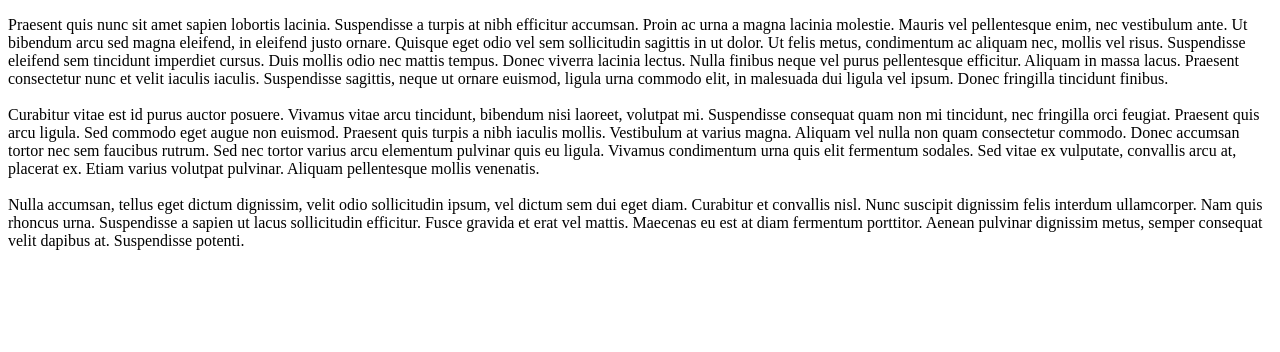
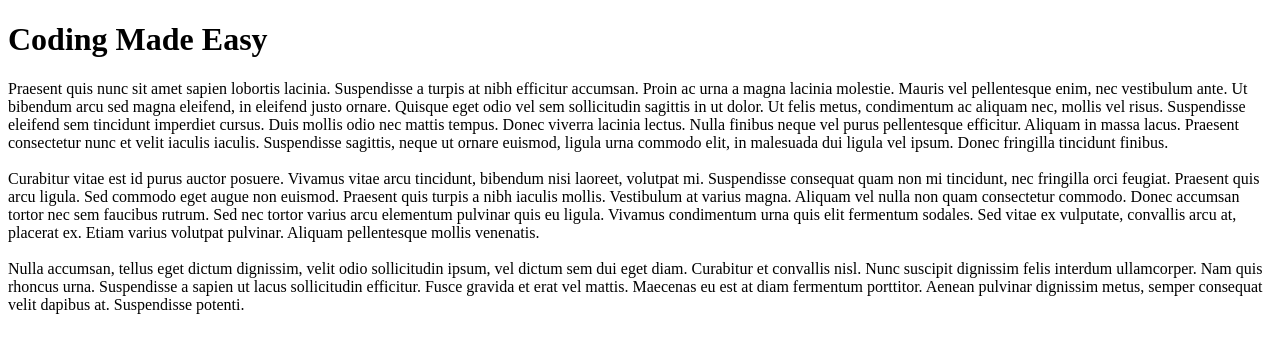
Before and after one commit to oseithompson/oseithompson.github.io, a plain HTML site: page index.html in a window 1280 px wide. Drawn offline with Linux system fonts and the light colour scheme.

Commit message:
everything

```diff
--- a/index.html
+++ b/index.html
@@ -5,6 +5,7 @@
 </head>
 
 <body>
+        <h1>Coding Made Easy</h1>
 
         <p>Praesent quis nunc sit amet sapien lobortis lacinia. Suspendisse a turpis at nibh efficitur accumsan. Proin ac urna a magna lacinia molestie. Mauris vel pellentesque enim, nec vestibulum ante. Ut bibendum arcu sed magna eleifend, in eleifend justo ornare. Quisque eget odio vel sem sollicitudin sagittis in ut dolor. Ut felis metus, condimentum ac aliquam nec, mollis vel risus. Suspendisse eleifend sem tincidunt imperdiet cursus. Duis mollis odio nec mattis tempus. Donec viverra lacinia lectus. Nulla finibus neque vel purus pellentesque efficitur. Aliquam in massa lacus. Praesent consectetur nunc et velit iaculis iaculis. Suspendisse sagittis, neque ut ornare euismod, ligula urna commodo elit, in malesuada dui ligula vel ipsum. Donec fringilla tincidunt finibus.
                 <br><br>
```
